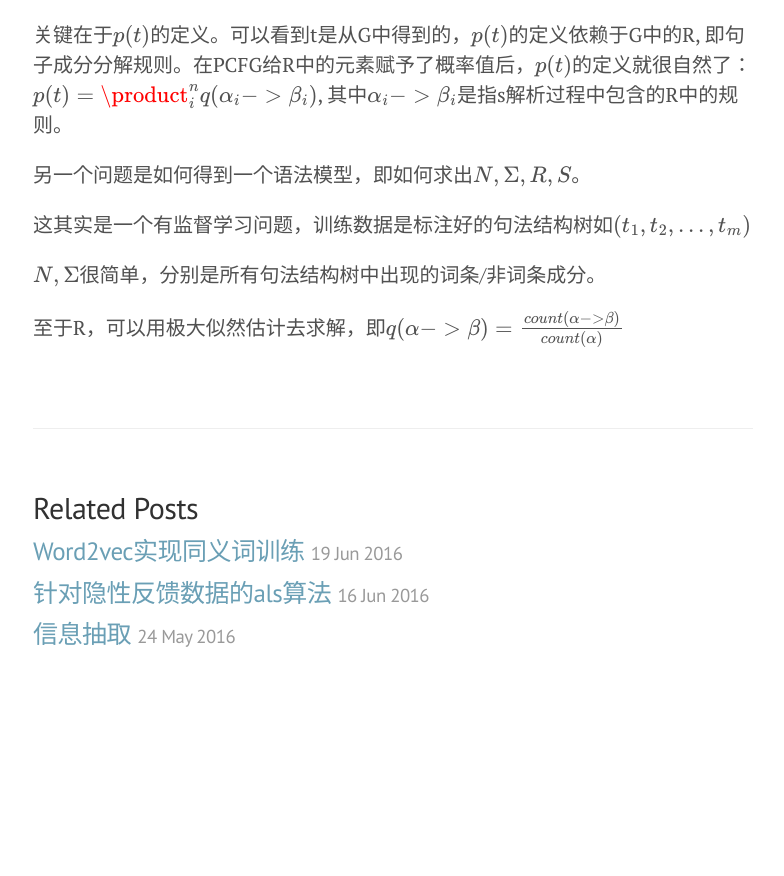
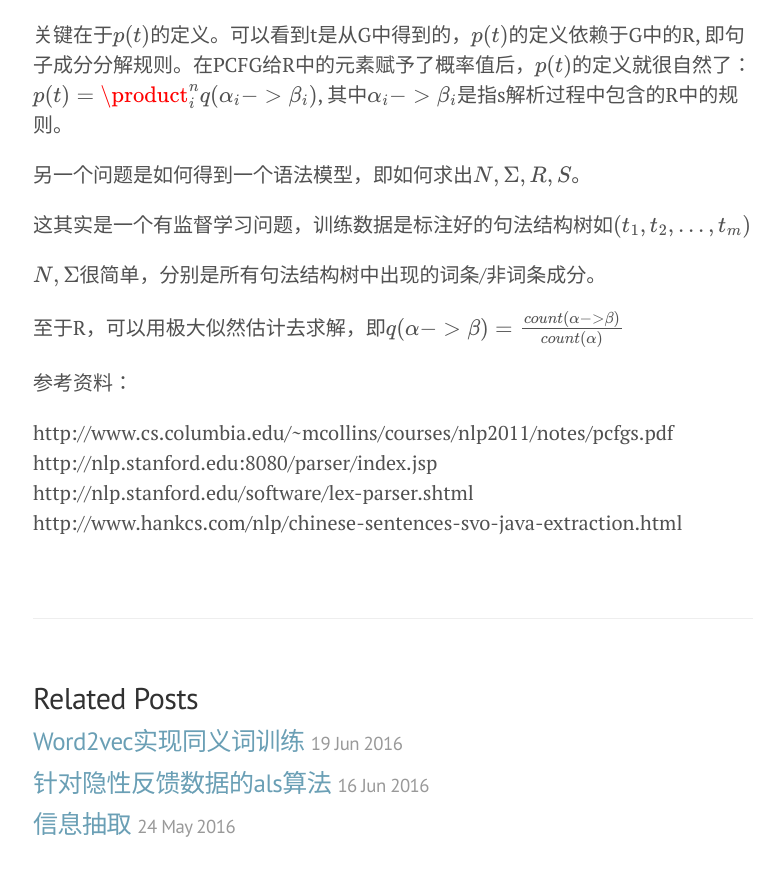
Before and after one commit to nomadcube/nomadcube.github.io, a Jekyll site: the page built from _posts/2016-06-26-句法结构分析和cfg、pcfg.md, in a window 1280 px wide and 900 px high, scrolled down 1092 px. Shown: the top 876 px of the window, without its empty margins (247-1031 px from the left). Built offline with Jekyll 4.4.1, drawn with Linux system fonts in a browser that asks for light colours; formulas are drawn with MathJax 3; comment, search, counter and statistics services are not loaded; before the commit the page ends 1802 px from its top, so only the background shows below that.

Commit message:
新文章

```diff
--- a/_posts/2016-06-26-句法结构分析和cfg、pcfg.md
+++ b/_posts/2016-06-26-句法结构分析和cfg、pcfg.md
@@ -33,3 +33,10 @@ PCFG的一此记号如下：
 $$N, \Sigma$$很简单，分别是所有句法结构树中出现的词条/非词条成分。
 
 至于R，可以用极大似然估计去求解，即$$q(\alpha -> \beta) = \frac{count(\alpha -> \beta)}{count(\alpha)}$$
+
+参考资料：
+
+http://www.cs.columbia.edu/~mcollins/courses/nlp2011/notes/pcfgs.pdf
+http://nlp.stanford.edu:8080/parser/index.jsp
+http://nlp.stanford.edu/software/lex-parser.shtml
+http://www.hankcs.com/nlp/chinese-sentences-svo-java-extraction.html
```
